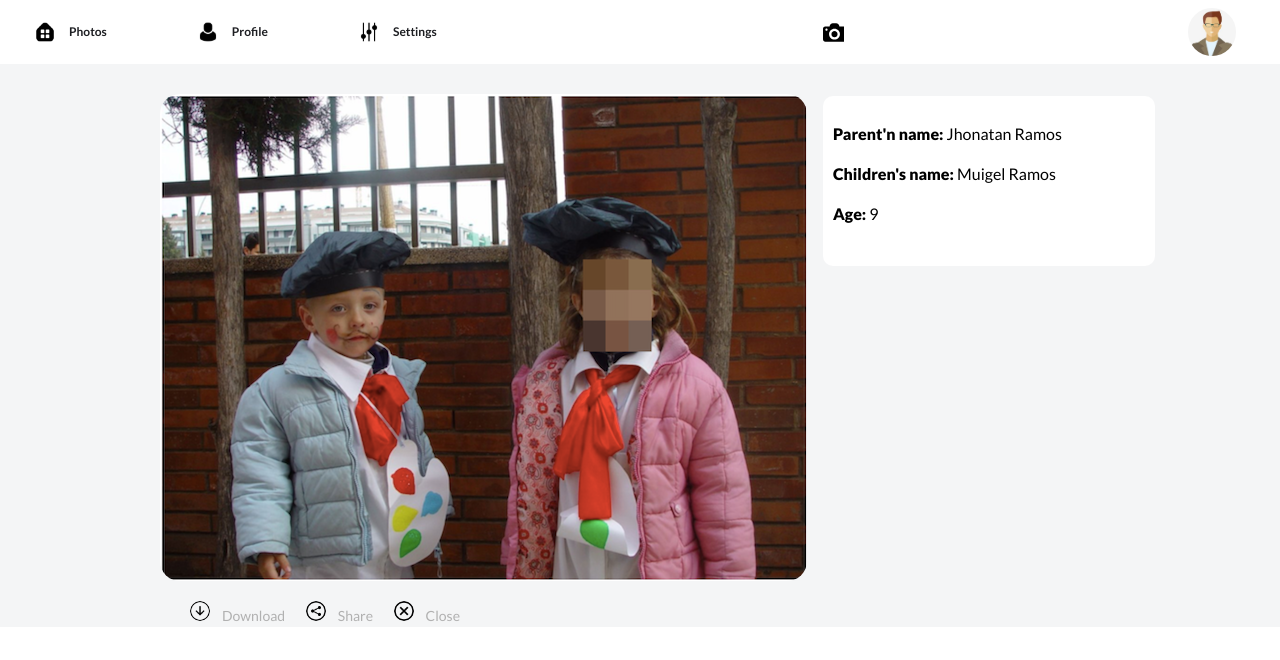
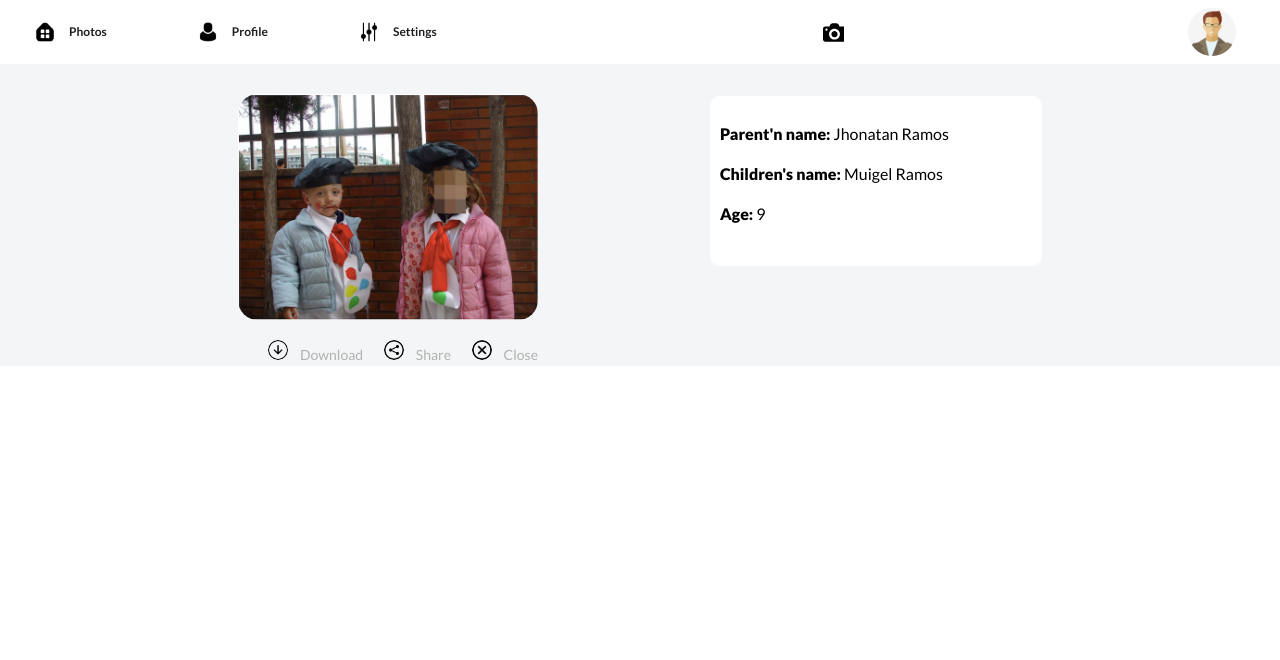
Before and after one commit to tarasov1812/junction, a React (Vite) app: page /app in a window 1280 px wide. Shown: the top 660 px of the page. Built offline with nearby package versions, Linux system fonts and the light colour scheme; no server answers.

Commit message:
fix app.js

```diff
--- a/public/assets/index.js
+++ b/public/assets/index.js
@@ -1,7 +1,6 @@
 import modalValidateEmail from './modal_validate_email.js';
 import modalValidateInput from './modal_validate_input.js';
 import formValidation from './form_validation.js';
-import timeConverter from './time_converter.js';
 import modalValidateInputDataBase from './modale_validate_input_dataB.js';
 
 // Validate email of the Registration form
@@ -97,7 +96,7 @@ registrationButton.addEventListener('click', () => {
         if (response.ok) {
           modal.style.visibility = 'hidden';
           modal.style.opacity = 0;
-          window.location.href = '/feed';
+          window.location.href = '/app';
         } else if (response.status === 400) {
           modalValidateInputDataBase('nick-name', 'invalid-nick-name', 'myModal');
         } else if (response.status === 409) {
--- a/public/data.json
+++ b/public/data.json
@@ -1,7 +1,7 @@
 {
   "static": {
-    "users": 54880,
-    "messages": 103403,
-    "todayMessages": 1052333
+    "users": 5488,
+    "messages": 1033,
+    "todayMessages": 3852
   }
 }
--- a/src/App.css
+++ b/src/App.css
@@ -43,8 +43,14 @@ body {
   max-width: 960px;
   margin: 0 auto;
   display: flex;
-  flex-direction: row;
+  flex-direction: column;
   justify-content: space-around;
+}
+
+@media only screen and (min-width: 800px) {
+  .content {
+    flex-direction: row;
+  }
 }
 
 .uploadcare--widget {
--- a/src/App.jsx
+++ b/src/App.jsx
@@ -1,4 +1,4 @@
-import React, { useEffect } from 'react';
+import React from 'react';
 import {
   Route, RouterProvider, createBrowserRouter, createRoutesFromElements,
 } from 'react-router-dom';
@@ -14,7 +14,7 @@ const router = createBrowserRouter(createRoutesFromElements(
     <Route index element={<Feed />} />
     <Route path="photos" element={<Feed />} />
     <Route path="profile" element={<Profile />} />
-    <Route path="login" element={<Settings />} />
+    <Route path="login" element={<Profile />} />
     <Route path="settings/" element={<Settings />}>
     </Route>
   </Route>,
--- a/src/components/Feed.jsx
+++ b/src/components/Feed.jsx
@@ -1,8 +1,8 @@
-import React, { useState } from 'react';
+import React from 'react';
 import '../App.css';
 
 import Logo from './Logo.jsx';
-import Posts from './Posts.jsx';
+import Pictures from './Pictures.jsx';
 import Profile from './Profile.jsx';
 
 function Feed() {
@@ -12,7 +12,7 @@ function Feed() {
       <Logo />
       <div className="content">
         <div>
-          <Posts />
+          <Pictures />
         </div>
         <div>
           <Profile />
--- /dev/null
+++ b/src/components/Pictures.jsx
@@ -0,0 +1,26 @@
+import React from 'react';
+import styles from '../styles/Pictures.module.css';
+
+function Pictures() {
+  return (
+    <>
+    <img className={styles.imeg} src="/img/picture.png"></img>
+    <div className={styles.counters}>
+      <a className={styles.repost}>
+        <img src="/img/download.png" alt="Repost Icon" />
+        <span>Download</span>
+      </a>
+      <a className={styles.repost}>
+        <img src="/img/share.png" alt="Like Icon" />
+        <span>Share</span>
+      </a>
+      <a className={styles.repost}>
+        <img src="/img/close.png" alt="Share Icon" />
+        <span>Close</span>
+      </a>
+    </div>
+    </>
+  );
+}
+
+export default Pictures;
--- a/src/components/Posts.jsx
+++ /dev/null
@@ -1,41 +0,0 @@
-import React, { useState, useEffect } from 'react';
-import { useSelector } from 'react-redux';
-import styles from '../styles/Posts.module.css';
-
-function Posts() {
-  const messages = useSelector((state) => state.posts.data);
-  const [isLoading, setIsloading] = useState(true);
-  const [pictures, setPictures] = useState([]);
-
-  useEffect(() => {
-    fetch('/pictures.json')
-      .then((response) => response.json())
-      .then((picturesData) => {
-        setPictures(picturesData.picturesMessage);
-        setIsloading(false);
-      })
-      .catch((error) => console.error('Error loading images', error));
-  }, []);
-
-  return (
-    <>
-    <img src="/img/picture.png"></img>
-    <div className={styles.counters}>
-      <a className={styles.repost}>
-        <img src="/img/download.png" alt="Repost Icon" />
-        <span>Download</span>
-      </a>
-      <a className={styles.repost}>
-        <img src="/img/share.png" alt="Like Icon" />
-        <span>Share</span>
-      </a>
-      <a className={styles.repost}>
-        <img src="/img/close.png" alt="Share Icon" />
-        <span>Close</span>
-      </a>
-    </div>
-    </>
-  );
-}
-
-export default Posts;
--- a/src/styles/Posts.module.css
+++ b/src/styles/Pictures.module.css
@@ -9,6 +9,7 @@
 img {
     margin-top: 30px;
     border-radius: 20px;
+    max-width: 600px;
 }
 
 .avatarGray {
@@ -17,6 +18,10 @@ img {
     min-width: 52px;
     height: 52px;
     background-color: #E5E5E5;
+}
+
+.imeg {
+    width: 300px;
 }
 
 .post {
@@ -227,7 +232,7 @@ img {
     display: flex;
     justify-content: space-between;
     align-items: center;
-    max-width: 205px;
+    max-width: 270px;
     height: 24px;
     margin-bottom: 16px;
 }
```
